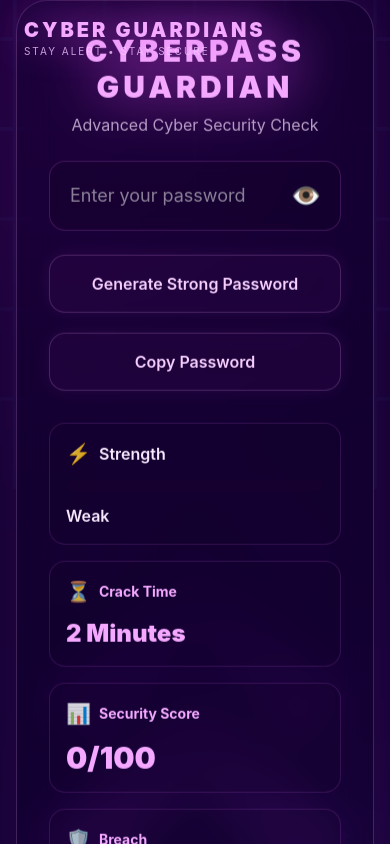
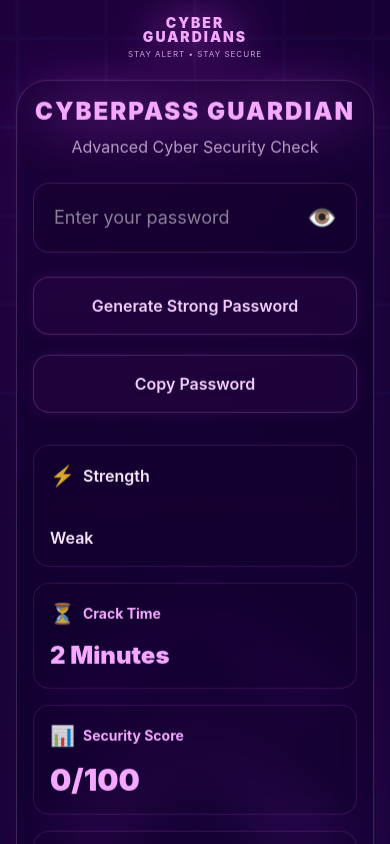
Before and after one commit to samriddhi7289-commits/cyberpass-guardian, a React (Vite) app: page / in a window 390 px wide. Shown: the top 844 px of the page. Built offline with nearby package versions, Linux system fonts and the light colour scheme.

Commit message:
fixed mobile responsiveness

```diff
--- a/src/App.jsx
+++ b/src/App.jsx
@@ -237,32 +237,30 @@ export default function App() {
       <div className="absolute bottom-[-200px] right-[-200px] w-[500px] h-[500px] bg-violet-500/10 rounded-full blur-[150px] animate-pulse"></div>
 
       {/* Branding */}
-      <div className="absolute top-5 left-6 z-30">
+<div className="absolute top-4 left-1/2 -translate-x-1/2 md:left-6 md:translate-x-0 z-30 text-center md:text-left px-4">
 
-        <h1 className="text-fuchsia-300 text-xl font-black tracking-[3px] uppercase leading-none drop-shadow-[0_0_20px_#d946ef]">
+  <h1 className="text-fuchsia-300 text-sm sm:text-lg md:text-xl font-black tracking-[2px] md:tracking-[3px] uppercase leading-none drop-shadow-[0_0_20px_#d946ef]">
 
     Cyber Guardians
 
   </h1>
 
-        <p className="text-fuchsia-200/80 tracking-[2px] uppercase text-[10px] mt-1">
+  <p className="text-fuchsia-200/80 tracking-[1px] md:tracking-[2px] uppercase text-[8px] sm:text-[10px] mt-1">
 
     Stay Alert • Stay Secure
 
   </p>
 
 </div>
-
       {/* Main Content */}
       <div className="relative z-20 min-h-screen flex flex-col items-center justify-center px-4">
 
         {/* Floating Panel */}
-        <div className="w-full max-w-6xl backdrop-blur-[18px] bg-[#120018]/8 border border-fuchsia-300/20 rounded-[32px] shadow-[0_0_60px_rgba(217,70,239,0.10)] p-8 animate-[float_6s_ease-in-out_infinite] hover:scale-[1.01] transition-all duration-500">
-
+        <div className="w-full max-w-6xl backdrop-blur-[18px] bg-[#120018]/8 border border-fuchsia-300/20 rounded-[32px] shadow-[0_0_60px_rgba(217,70,239,0.10)] p-4 sm:p-6 md:p-8 mt-20 md:mt-0 animate-[float_6s_ease-in-out_infinite] hover:scale-[1.01] transition-all duration-500">
           {/* Header */}
           <div className="text-center mb-6">
 
-            <h2 className="text-3xl font-black text-fuchsia-300 uppercase tracking-[4px] drop-shadow-[0_0_28px_#d946ef]">
+           <h2 className="text-2xl sm:text-3xl md:text-5xl font-black text-fuchsia-300 uppercase tracking-[2px] md:tracking-[4px] drop-shadow-[0_0_28px_#d946ef] break-words leading-tight">
 
   CyberPass Guardian
 
```
Lines whose indentation alone changed are shown as unchanged.
